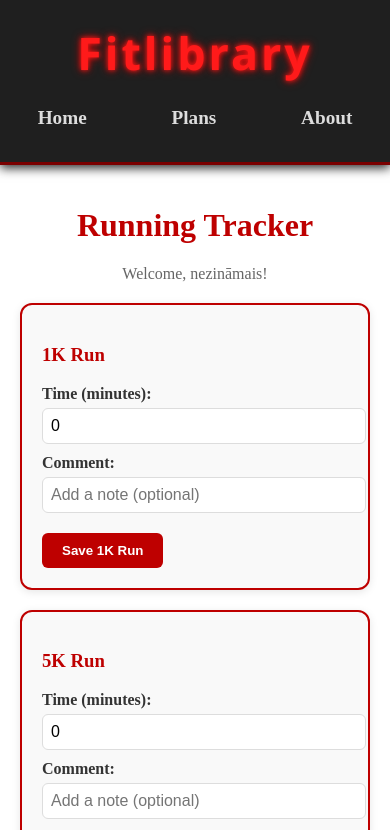
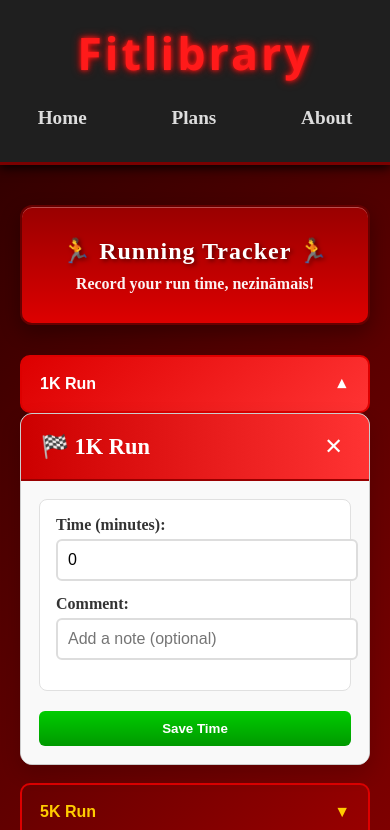
Before and after one commit to 22DP2AApsenieks/fitlibrary, a Vue app: page /running in a window 390 px wide. Shown: the top 830 px of the page. Built offline with nearby package versions, Linux system fonts and the light colour scheme.

Commit message:
upgraded ui for users in running and table view

```diff
--- a/src/views/ProgrammView.vue
+++ b/src/views/ProgrammView.vue
@@ -274,7 +274,7 @@
 }
 
 .header-section {
-  background: linear-gradient(135deg, #990000 0%, #dd0000 100%);
+  background: linear-gradient(135deg, #000000 0%, #1e1e1e 100%);
   color: white;
   padding: 40px 30px;
   text-align: center;
@@ -429,7 +429,7 @@
   width: 100%;
   padding: 14px 30px;
   margin-top: 15px;
-  background: linear-gradient(135deg, #006308 0%, #2fc900 100%);
+  background: linear-gradient(135deg, #00450a 0%, #000000 100%);
   color: white;
   border: none;
   border-radius: 12px;
@@ -472,7 +472,7 @@
 .delete-button {
   width: 100%;
   padding: 14px 30px;
-  background: linear-gradient(135deg, #e40000 0%, #70004b 100%);
+  background: linear-gradient(135deg, #000000 0%, #70001e 100%);
   color: white;
   border: none;
   border-radius: 12px;
--- a/src/views/RunningView.vue
+++ b/src/views/RunningView.vue
@@ -1,19 +1,45 @@
 <template>
-  <div class="running-view">
-    <h1>Running Tracker</h1>
-    <p>Welcome, {{ username }}!</p>
+  <div class="full-background">
+    <div class="container">
+      <div class="header-banner">
+        <h1>🏃 Running Tracker 🏃</h1>
+        <p class="subtitle">Record your run time, {{ username }}!</p>
+      </div>
 
-    <div class="distance-section">
+      <div v-if="loading" class="loading-state">
+        <div class="spinner-2000s"></div>
+        <p>Loading your run entries...</p>
+      </div>
+
+      <div v-else class="content">
+        <div class="exercises-list">
           <div
-        class="distance-card"
             v-for="(distance, index) in distances"
-        :key="index"
+            :key="distance.api"
+            class="exercise-item"
           >
-        <h3>{{ distance.name }}</h3>
+            <button
+              class="exercise-button"
+              :class="{ active: expandedIndex === index }"
+              @click="expandedIndex = expandedIndex === index ? null : index"
+            >
+              <span class="button-text">{{ distance.name }}</span>
+              <span class="button-arrow" :class="{ open: expandedIndex === index }">
+                ▼
+              </span>
+            </button>
 
+            <div v-if="expandedIndex === index" class="exercise-card expanded-card">
+              <div class="card-header-2000s">
+                <h2 class="exercise-title">🏁 {{ distance.name }}</h2>
+                <button class="close-btn" @click="expandedIndex = null">✕</button>
+              </div>
+
+              <div class="card-body">
+                <div class="input-section">
                   <div class="input-group">
                     <label>Time (minutes):</label>
-          <input type="number" v-model.number="distance.time" min="0" />
+                    <input type="number" v-model.number="distance.time" min="0" placeholder="Enter run time" />
                   </div>
 
                   <div class="input-group">
@@ -24,14 +50,25 @@
                       placeholder="Add a note (optional)"
                     />
                   </div>
+                </div>
 
-        <button @click="saveDistance(index)">Save {{ distance.name }}</button>
+                <div class="button-group">
+                  <button class="btn-save" @click="saveDistance(index)">
+                    Save Time
+                  </button>
+                </div>
+              </div>
+            </div>
           </div>
         </div>
 
-    <button class="back-button" @click="$router.push('/programm')">
-      Go back
+        <div class="footer-action">
+          <button @click="$router.push('/programm')" class="btn-back">
+            ← Back to Dashboard
           </button>
+        </div>
+      </div>
+    </div>
   </div>
 </template>
 
@@ -43,6 +80,8 @@
   data() {
     return {
       username: "",
+      loading: true,
+      expandedIndex: 0,
       distances: [
         { name: "1K Run", api: "add1krun", time: 0, comment: "" },
         { name: "5K Run", api: "add5krun", time: 0, comment: "" },
@@ -68,111 +107,128 @@
         comment: distance.comment || "",
       };
 
-      console.log(
-        `📤 Sending to ${distance.api}:`,
-        JSON.stringify(payload, null, 2)
-      );
+      console.log(`📤 Sending to ${distance.api}:`, JSON.stringify(payload, null, 2));
 
       try {
-        const res = await axios.post(
-          `http://localhost:5000/${distance.api}`,
-          payload
-        );
+        const res = await axios.post(`http://localhost:5000/${distance.api}`, payload);
         alert(res.data.message || "Saved successfully!");
         distance.time = 0;
         distance.comment = "";
       } catch (err) {
         console.error("Save error:", err);
-        alert(
-          err.response?.data?.error || "❌ Error saving. Check backend logs."
-        );
+        alert(err.response?.data?.error || "❌ Error saving. Check backend logs.");
       }
     },
   },
   mounted() {
-    this.username =
-      (localStorage.getItem("loggedInUser") || "nezināmais").toLowerCase();
+    this.username = (localStorage.getItem("loggedInUser") || "nezināmais").toLowerCase();
+    this.loading = false;
   },
 };
 </script>
 
 <style scoped>
-.running-view {
-  padding: 20px;
-  background: #ffffff;
-  color: #333;
+.full-background {
+  background: linear-gradient(135deg, #330000 0%, #660000 50%, #990000 100%);
   min-height: 100vh;
+  padding: 40px 20px;
+  margin: 0;
 }
 
-.running-view h1 {
-  color: #be0000;
+.container {
+  max-width: 900px;
+  margin: 0 auto;
+}
+
+.header-banner {
+  background: linear-gradient(180deg, #990000 0%, #dd0000 100%);
+  padding: 30px 25px;
+  border-radius: 12px;
+  box-shadow: inset 0 1px 0 rgba(255, 255, 255, 0.3), 0 8px 20px rgba(0, 0, 0, 0.3);
+  margin-bottom: 30px;
+  border: 2px solid #660000;
   text-align: center;
 }
 
-.running-view p {
-  text-align: center;
-  color: #666;
+.header-banner h1 {
+  margin: 0;
+  font-size: 2rem;
+  color: #fff;
+  text-shadow: 2px 2px 4px rgba(0, 0, 0, 0.5);
+  font-weight: 900;
+  letter-spacing: 1px;
 }
 
-.distance-section {
-  display: grid;
-  grid-template-columns: repeat(auto-fit, minmax(300px, 1fr));
-  gap: 20px;
-  margin: 20px 0;
+.subtitle {
+  margin: 10px 0 0;
+  color: #fff;
+  font-size: 1rem;
+  font-weight: bold;
+  opacity: 0.95;
 }
 
-.distance-card {
-  background: #f9f9f9;
-  padding: 20px;
-  border-radius: 12px;
-  border: 2px solid #be0000;
-  box-shadow: 0 2px 8px rgba(0, 0, 0, 0.1);
+.loading-state {
+  text-align: center;
+  padding: 60px 20px;
+  color: #fff;
+  font-size: 1.2rem;
 }
 
-.distance-card h3 {
-  color: #be0000;
+.spinner-2000s {
+  width: 50px;
+  height: 50px;
+  border: 4px solid #dd0000;
+  border-top: 4px solid #ffcc00;
+  border-radius: 50%;
+  animation: spin-2000s 1s linear infinite;
+  margin: 0 auto 20px;
 }
 
-.input-group {
-  margin: 10px 0;
+@keyframes spin-2000s {
+  0% { transform: rotate(0deg); }
+  100% { transform: rotate(360deg); }
 }
 
-.input-group label {
-  display: block;
-  margin-bottom: 5px;
+.content { display: flex; flex-direction: column; gap: 25px; }
+.exercises-list { display: flex; flex-direction: column; gap: 18px; }
+.exercise-item { display: flex; flex-direction: column; }
+.exercise-button {
+  background: linear-gradient(135deg, #660000 0%, #990000 100%);
+  border: 2px solid #dd0000;
+  padding: 18px;
+  border-radius: 10px;
+  cursor: pointer;
+  font-size: 1rem;
   font-weight: bold;
-  color: #333;
+  color: #ffcc00;
+  display: flex;
+  justify-content: space-between;
+  align-items: center;
+  transition: all 0.25s ease;
 }
-
-.input-group input {
-  width: 100%;
-  padding: 8px;
-  border: 1px solid #ddd;
-  border-radius: 6px;
-  font-size: 1rem;
-}
-
-button {
-  margin-top: 10px;
-  padding: 10px 20px;
-  border: none;
-  border-radius: 6px;
-  background: #be0000;
-  color: #fff;
-  cursor: pointer;
-  font-weight: bold;
-}
-
-button:hover {
-  background: #990000;
-}
-
-.back-button {
-  background: #6c757d;
-  margin-top: 20px;
-}
-
-.back-button:hover {
-  background: #495057;
-}
+.exercise-button:hover { transform: translateY(-2px); box-shadow: 0 6px 16px rgba(221,0,0,0.25); }
+.exercise-button.active { background: linear-gradient(135deg, #dd0000 0%, #ff3333 100%); color: #fff; }
+.button-text { text-align: left; }
+.button-arrow { transition: transform 0.25s ease; }
+.button-arrow.open { transform: rotate(180deg); }
+.expanded-card { animation: slideDown 0.3s ease forwards; }
+@keyframes slideDown { from { opacity:0; transform: translateY(-10px);} to { opacity:1; transform: translateY(0);} }
+.exercise-card { background: #fff; border-radius: 12px; border: 1px solid #ccc; overflow: hidden; box-shadow: 0 8px 20px rgba(0,0,0,0.15); }
+.card-header-2000s { background: linear-gradient(90deg, #cc0000 0%, #ff3333 100%); padding: 18px 20px; border-bottom: 2px solid #990000; display:flex; justify-content:space-between; align-items:center; }
+.exercise-title { margin: 0; color:#fff; font-size:1.4rem; font-weight:800; }
+.close-btn { background:transparent; border:none; color:#fff; font-size:1.4rem; cursor:pointer; }
+.card-body { padding: 20px; background: #f9f9f9; }
+.input-section { margin-bottom: 20px; background: #fff; padding: 16px; border-radius:8px; border:1px solid #e0e0e0; }
+.input-group { margin-bottom:14px; }
+.input-group label { display:block; margin-bottom:5px; font-weight:bold; color:#333; }
+.input-group input { width:100%; padding:10px; border:2px solid #ddd; border-radius:6px; font-size:1rem; }
+.input-group input:focus { outline:none; border-color:#dd0000; box-shadow:0 0 0 3px rgba(221,0,0,0.1); }
+.button-group { display:flex; gap:12px; flex-wrap:wrap; }
+.btn-save { background: linear-gradient(180deg, #00cc00 0%, #009900 100%); color:#fff; border:none; padding: 10px 16px; border-radius:6px; font-weight:bold; cursor:pointer; }
+.btn-save:hover { transform:translateY(-1px); }
+.result-section { background: linear-gradient(135deg, #ffdd00 0%, #ffaa00 100%); padding:14px; border-radius:8px; color:#333; border:2px solid #cc6600; }
+.footer-action { text-align:center; padding:20px 0; }
+.btn-back { background: linear-gradient(180deg, #555 0%, #333 100%); color: #fff; border:2px solid #000; padding:12px 28px; border-radius:8px; cursor:pointer; }
+.btn-back:hover { transform: translateY(-2px); }
+@media (max-width:768px) { .header-banner h1{font-size:1.5rem;} .card-body{padding:18px;} .button-group{flex-direction:column;} .btn-save{width:100%;} }
 </style>
```
Also changed, not shown: src/views/TablesView.vue (+281 -144 lines). Lines whose indentation alone changed are shown as unchanged.
